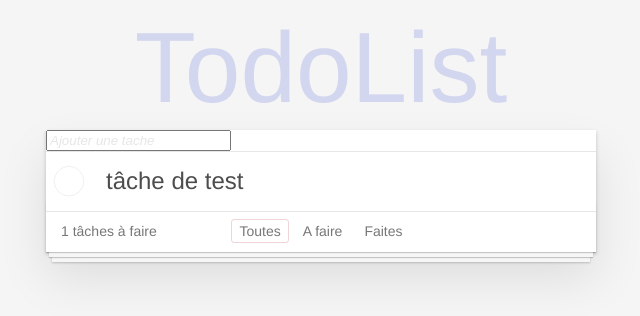
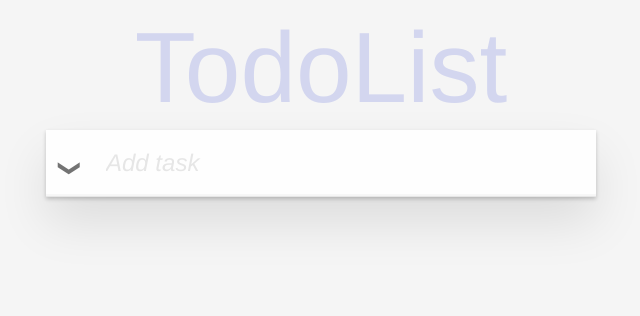
Before and after one commit to TangoAlphaN/todolist, a Vue app: page / in a window 1280 px wide. Shown: the top 316 px of the page, without its empty margins (319-959 px from the left). Built offline with nearby package versions, Linux system fonts and the light colour scheme.

Commit message:
Update todos.vue

```diff
--- a/src/components/todos.vue
+++ b/src/components/todos.vue
@@ -2,41 +2,45 @@
   <section class="todoapp">
     <header class="header">
       <h1>TodoList</h1>
-      <input type="text" name="new-todo" placeholder="Ajouter une tache" v-model="newTodo" @keyup.enter="addTodo">
+      <input type="text" class="new-todo" placeholder="Add task" v-model="newTodo" @keyup.enter="addTodo">
     </header>
     <div class="main">
-      <input type="checkbox" class="toggle-all" v-model="allDone">
+      <input type="checkbox" class="toggle-all" id="toggle-all" v-model="allDone">
+      <label for="toggle-all">Tout compléter</label>
       <ul class="todo-list">
-        <li class="todo" v-for="todo in filteredTodos" :key="todo.name" :class="{completed: todo.completed}">
+        <li class="todo" v-for="todo in filteredTodos" :key="todo.name" :class="{completed: todo.completed, editing: todo === editing}">
           <div class="view">
             <input type="checkbox" v-model="todo.completed" class="toggle">
-            <label>{{ todo.name }}</label>
+            <label @dblclick="editTodo(todo)">{{ todo.name }}</label>
             <button class="destroy" @click.prevent="deleteTodo(todo)"></button>
           </div>
+          <input type="text" class="edit" v-model="todo.name" @keyup.enter="doneEdit" @keyup.esc="cancelEdit" v-focus="todo === editing">
         </li>
       </ul>
     </div>
-    <footer class="footer">
-      <span class="todo-count"><strong>{{remaining}}</strong> tâches à faire </span>
+    <footer class="footer" v-show="hasTodos">
+      <span class="todo-count"><strong>{{remaining}}</strong> Tasks to do </span>
       <ul class="filters">
-        <li><a href="#" :class="{selected: filter === 'all'}" @click.prevent="filter = 'all'">Toutes</a></li>
-        <li><a href="#" :class="{selected: filter === 'todo'}" @click.prevent="filter = 'todo'">A faire</a></li>
-        <li><a href="#" :class="{selected: filter === 'done'}" @click.prevent="filter = 'done'">Faites</a></li>
+        <li><a href="#" :class="{selected: filter === 'all'}" @click.prevent="filter = 'all'">All</a></li>
+        <li><a href="#" :class="{selected: filter === 'todo'}" @click.prevent="filter = 'todo'">To do</a></li>
+        <li><a href="#" :class="{selected: filter === 'done'}" @click.prevent="filter = 'done'">Done</a></li>
       </ul>
+      <button class="clear-completed" v-show="remaining" @click.prevent="deleteCompleted">Delete done tasks</button>
     </footer>
   </section>
 </template>
 
 <script>
+  import Vue from "vue";
+
   export default{
     data(){
       return {
-        todos: [{
-          name: 'tâche de test',
-          completed: false,
-        }],
+        todos: [],
         newTodo: '',
         filter: 'all',
+        editing: null,
+        oldTodo:'',
       }
     },
     methods:{
@@ -49,12 +53,26 @@
       },
       deleteTodo(todo){
         this.todos = this.todos.filter(i => i !== todo)
+      },
+      deleteCompleted(){
+        this.todos = this.todos.filter(todo => !todo.completed)
+      },
+      editTodo(todo){
+        this.editing = todo
+        this.oldTodo = todo.name
+      },
+      doneEdit(){
+        this.editing = null
+      },
+      cancelEdit() {
+        this.editing.name = this.oldTodo
+        this.doneEdit()
       }
     },
     computed: {
       allDone: {
         get(){
-          return this.remaining ===0
+          return this.remaining === 0
         },
         set(value){
           this.todos.forEach(todo => todo.completed = value)
@@ -63,6 +81,9 @@
       remaining(){
         return this.todos.filter(todo => !todo.completed).length
       },
+      hasTodos(){
+        return this.todos.length > 0
+      },
       filteredTodos(){
         if(this.filter === 'todo')
           return this.todos.filter(todo => !todo.completed)
@@ -70,6 +91,13 @@
           return this.todos.filter(todo => todo.completed)
         return this.todos
       }
+    },
+    directives: {
+      focus(el, value){
+        if(value)
+            // eslint-disable-next-line no-unused-vars
+          Vue.nextTick(_ => el.focus())
+      }
     }
   }
 </script>
```
